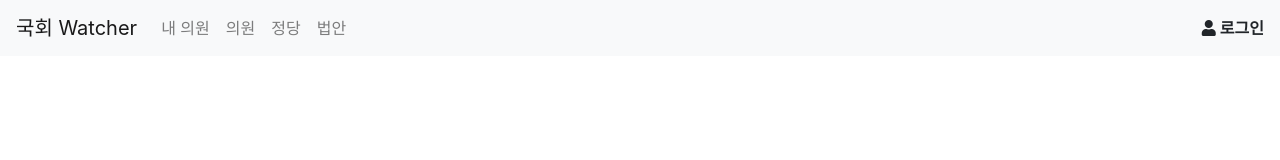
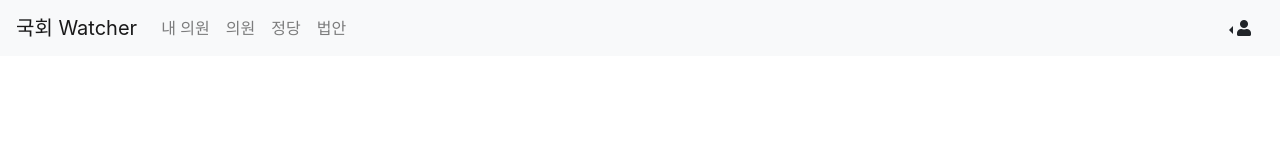
Before and after one commit to feynubrick/client-naw, a React (Create React App) app: page /login in a window 1280 px wide. Shown: the top 160 px of the page. Built offline with nearby package versions, Linux system fonts and the light colour scheme.

Commit message:
Create DropDown Menu
- 메뉴 생성 및 회원가입 페이지
- 로그인 페이지 컴포넌트 라우터에 등록

```diff
--- a/src/App.jsx
+++ b/src/App.jsx
@@ -3,7 +3,8 @@ import { Route, Switch } from "react-router-dom";
 import Menu from "./components/Menu";
 import BillDetailController from "./containers/BillDetailController";
 import { Main, MyMNA, MNA, Party, Bill, MNADetail } from "./pages";
-import { Container } from "react-bootstrap";
+import SignIn from "./pages/SignIn";
+import Login from "./pages/Login";
 import "bootstrap/dist/css/bootstrap.css";
 
 class App extends Component {
@@ -20,6 +21,8 @@ class App extends Component {
             <Route path="/party" component={Party} />
             <Route path="/bill/:billId" component={BillDetailController} />
             <Route path="/bill" component={Bill} />
+            <Route path="/signin" component={SignIn} />
+            <Route path="/login" component={Login} />
           </Switch>
         </div>
       </div>
--- a/src/components/LoginButton.jsx
+++ /dev/null
@@ -1,73 +0,0 @@
-import React from "react";
-import Swal from "sweetalert2";
-const LoginButton = () => {
-  const modalHTML = `
-    <label>아이디</label>
-    <input id="swal-input1" class="swal2-input">
-    <label>비밀번호</label>
-    <input
-      maxlength="10"
-      id="swal-input2"
-      autocapitalize="off"
-      autocorrect="off"
-      class="swal2-input"
-      placeholder="비밀번호를 입력해 주세요"
-      type="password"
-    >
-    <button type="button" class="btn btn-outline-info">회원가입</button>
-  `;
-  const signUpModal = () =>
-    Swal.mixin({
-      input: "text",
-      confirmButtonText: "Next &rarr;",
-      showCancelButton: true,
-      progressSteps: ["1", "2", "3"]
-    })
-      .queue([
-        {
-          title: "Question 1",
-          text: "Chaining swal2 modals is easy"
-        },
-        "Question 2",
-        "Question 3"
-      ])
-      .then(result => {
-        if (result.value) {
-          Swal.fire({
-            title: "All done!",
-            html:
-              "Your answers: <pre><code>" +
-              JSON.stringify(result.value) +
-              "</code></pre>",
-            confirmButtonText: "Lovely!"
-          });
-        }
-      });
-
-  return (
-    <div
-      style={{ cursor: "pointer" }}
-      onClick={async () => {
-        const { value: formValues } = await Swal.fire({
-          title: "로그인",
-          html: modalHTML,
-          focusConfirm: false,
-          preConfirm: () => {
-            return [
-              document.getElementById("swal-input1").value,
-              document.getElementById("swal-input2").value
-            ];
-          }
-        });
-
-        if (formValues) {
-          Swal.fire(JSON.stringify(formValues));
-        }
-      }}
-    >
-      <i className="fas fa-user"> 로그인</i>
-    </div>
-  );
-};
-
-export default LoginButton;
--- /dev/null
+++ b/src/components/MemberDropDownMenu.jsx
@@ -0,0 +1,24 @@
+import React from "react";
+
+const MemberDropDownMenu = () => {
+  return (
+    <div className="dropdown dropleft">
+      <button
+        class="btn btn-light dropdown-toggle"
+        type="button"
+        id="dropdownMenuButton"
+        data-toggle="dropdown"
+        aria-haspopup="true"
+        aria-expanded="false"
+      >
+        <i class="fas fa-user" />
+      </button>
+      <div className="dropdown-menu" aria-labelledby="dropdownMenuButton">
+        <span className="dropdown-item">로그인</span>
+        <span className="dropdown-item">회원가입</span>
+      </div>
+    </div>
+  );
+};
+
+export default MemberDropDownMenu;
--- a/src/components/Menu.jsx
+++ b/src/components/Menu.jsx
@@ -1,6 +1,6 @@
 import React from "react";
 import { NavLink } from "react-router-dom";
-import Loginbutton from "./LoginButton";
+import MemberDropDownMenu from "./MemberDropDownMenu";
 const Menu = () => {
   return (
     <nav className="navbar navbar-expand-md navbar-light bg-light">
@@ -43,7 +43,7 @@ const Menu = () => {
         </ul>
         <ul className="navbar-nav mt-2 mt-md-0">
           <li className="nav-item">
-            <Loginbutton />
+            <MemberDropDownMenu />
           </li>
         </ul>
       </div>
--- /dev/null
+++ b/src/pages/Login.jsx
@@ -0,0 +1,7 @@
+import React, { Component } from "react";
+
+export default class Login extends Component {
+  render() {
+    return <div />;
+  }
+}
--- /dev/null
+++ b/src/pages/SignIn.jsx
@@ -0,0 +1,7 @@
+import React, { Component } from "react";
+
+export default class SignIn extends Component {
+  render() {
+    return <div />;
+  }
+}
```
